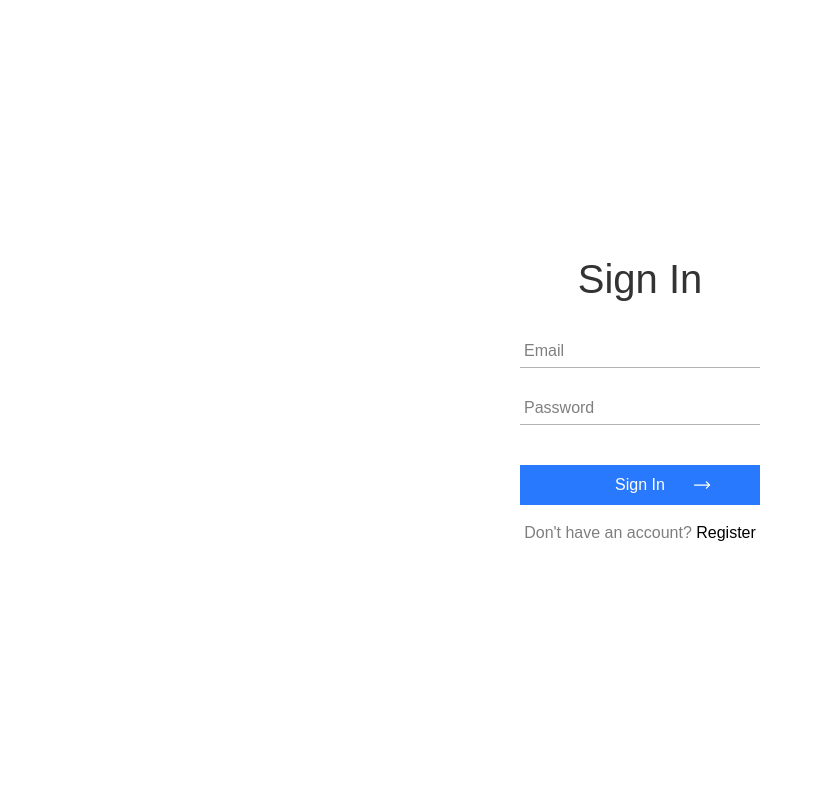
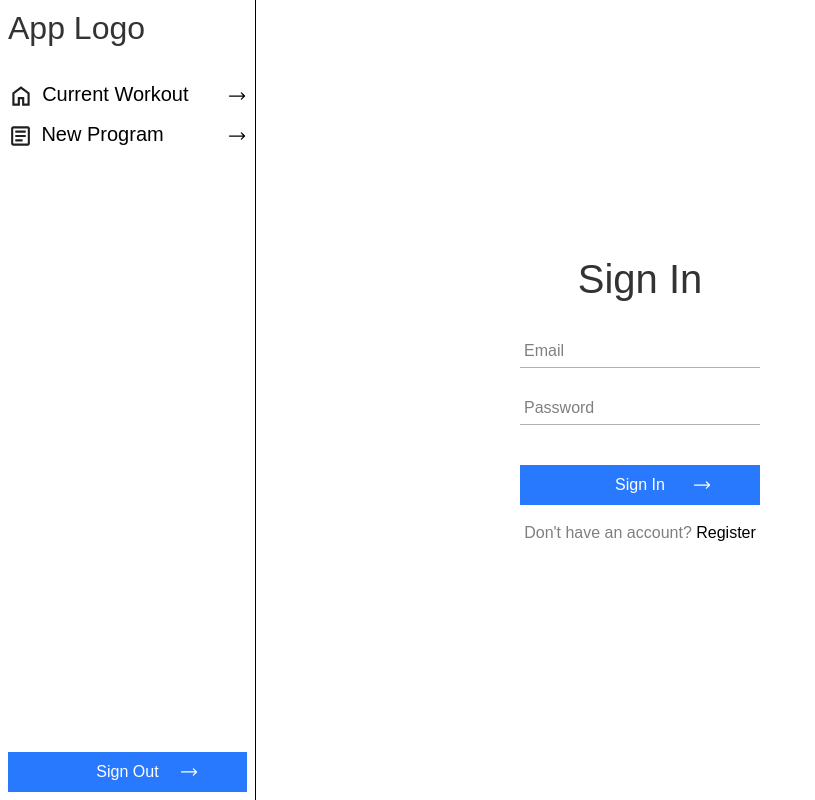
Before and after one commit to jrmilburn/fitnessapp-final, a Next.js app in the folder fitness-app/: page /auth/login in a window 1280 px wide. Shown: the whole page, without its empty margins (0-815 px from the left). Built offline with nearby package versions, Linux system fonts and the light colour scheme; no server answers.

Commit message:
create navbar

```diff
--- a/fitness-app/app/dashboard/page.jsx
+++ b/fitness-app/app/dashboard/page.jsx
@@ -1,14 +1,14 @@
 "use client"
-
-import { useSession, signOut } from "next-auth/react"
+import { useSession } from "next-auth/react"
 
 export default function Dashboard() {
 
     const { data: session } = useSession();
 
     return (
-        <div>
-            <button onClick={signOut}>Sign Out</button>
+        <div className="w-full min-h-screen flex flex-col gap-4 justify-center items-center">
+            <p>{session.user.email} logged in</p>
+
         </div>
     )
 
--- a/fitness-app/app/layout.js
+++ b/fitness-app/app/layout.js
@@ -4,6 +4,7 @@ import { Geist, Geist_Mono } from "next/font/google";
 import "./globals.css";
 import { SessionProvider } from "next-auth/react";
 import ProtectedRoute from "@/components/ProtectedRoute";
+import Navbar from "@/components/navbar/Navbar";
 
 const geistSans = Geist({
   variable: "--font-geist-sans",
@@ -24,6 +25,8 @@ export default function RootLayout({ children }) {
         className={`antialiased w-full h-full`}
       >
         <ProtectedRoute>
+          {/**Navbar only on protected routes */}
+          <Navbar />
           {children}
         </ProtectedRoute>
 
--- a/fitness-app/components/library/Button.jsx
+++ b/fitness-app/components/library/Button.jsx
@@ -4,7 +4,7 @@ export default function Button({ type, text, onClick }) {
     return (
       <button
         type={type}
-        className="w-full
+        className="w-full max-w-60
                 bg-[var(--accent)] text-[var(--primary-bg)]
                 px-4 py-2 relative
                 group cursor-pointer"
--- /dev/null
+++ b/fitness-app/components/navbar/LinksSet.jsx
@@ -0,0 +1,28 @@
+import Link from "next/link";
+import Image from "next/image";
+import { ArrowLongRightIcon } from "@heroicons/react/24/solid";
+
+export default function LinksSet ({ links }) {
+
+    return (
+        <div className="flex flex-col items-start w-full mb-8 gap-2">
+            {links.map((link) => (
+                <div key={link.id} className="flex items-center justify-between w-full">
+                    <div className="flex gap-2 items-center">
+                        <Image
+                            width={32}
+                            height={32}
+                            src={link.icon}
+                            alt="icon"
+                        />
+                        <Link href={link.href} className="w-full pb-1 text-xl">{link.title}</Link>
+                    </div>
+                    <ArrowLongRightIcon
+                        className="w-5 h-5"
+                    />
+                </div>
+            ))}
+        </div>
+    )
+
+}
--- /dev/null
+++ b/fitness-app/components/navbar/Navbar.jsx
@@ -0,0 +1,24 @@
+import Button from "../library/Button"
+import { useSession, signOut } from "next-auth/react"
+import SidebarLinks from "./SidebarLinks"
+
+export default function Navbar() {
+
+    return (
+        <div className="min-h-screen max-h-screen min-w-64 border-r fixed left-0 flex flex-col justify-between items-center p-2">
+
+            <div className="w-full">
+                <h4 className="mb-8">App Logo</h4>
+
+                <SidebarLinks />
+            </div>
+
+            <Button
+                type="button"
+                text="Sign Out"
+                onClick={signOut}
+            />
+        </div>
+    )
+
+}
--- /dev/null
+++ b/fitness-app/components/navbar/SidebarLinks.jsx
@@ -0,0 +1,26 @@
+import LinksSet from "./LinksSet"
+
+export default function SidebarLinks() {
+
+    const links = [
+        {
+            id: 1,
+            title: "Current Workout",
+            href: "/workout",
+            icon: "/icons/home.svg"
+        },
+        {
+            id: 2,
+            title: "New Program",
+            href: "/program",
+            icon: "/icons/program.svg"
+        }
+    ]
+
+    return (
+        <LinksSet
+            links={links}
+        />
+    )
+
+}
```
Also changed, not shown: fitness-app/public/icons/home.svg (added), fitness-app/public/icons/program.svg (added).
